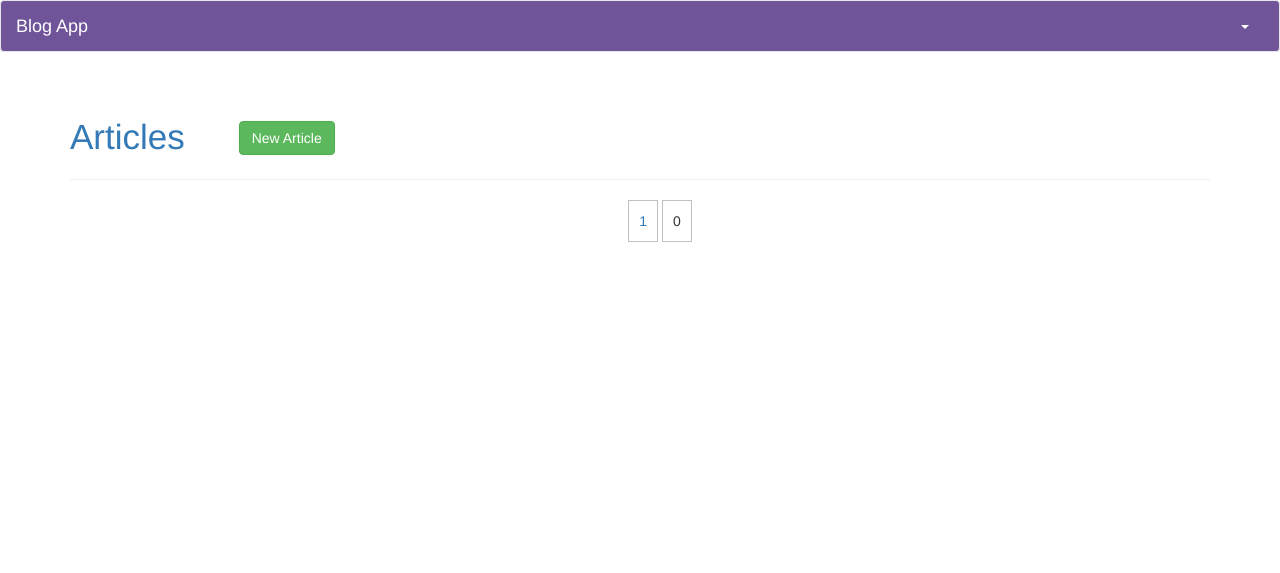
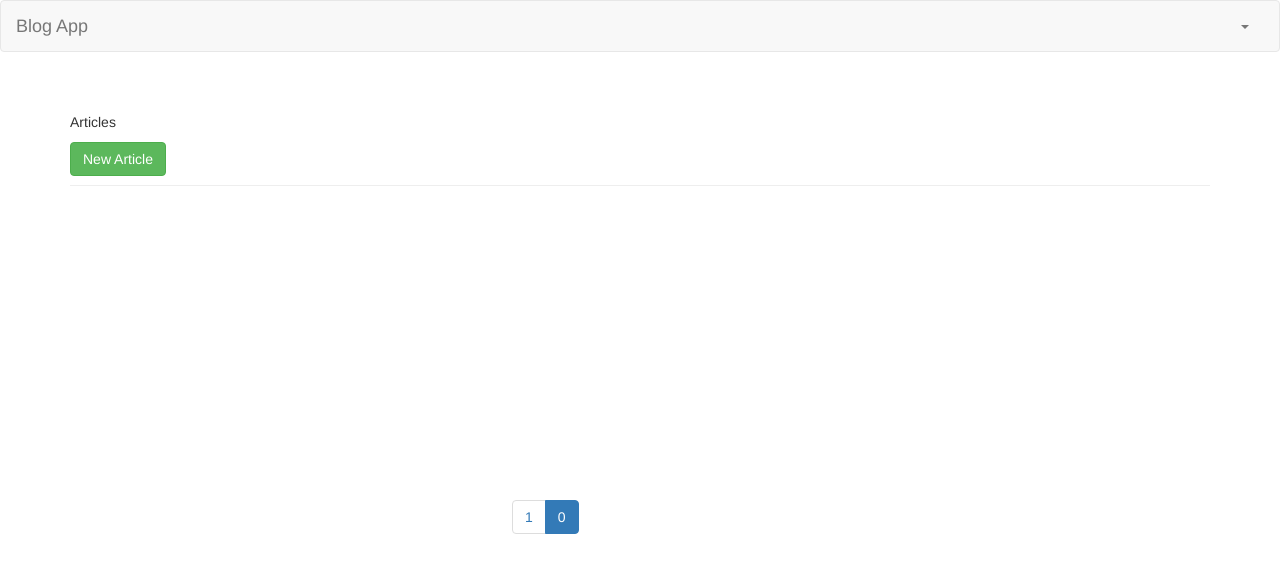
Before and after one commit to johnWIll17/silex_blog_app, a PHP site: template resources/views/articles/index.html.twig in a window 1280 px wide. Shown: the top 573 px of the page. Run offline with PHP 8.4, Linux system fonts and the light colour scheme; the template is opened without the code that fills it, so the values that code supplies are empty; some libraries are stand-ins or nearby versions.

```diff
--- a/resources/views/articles/index.html.twig
+++ b/resources/views/articles/index.html.twig
@@ -28,22 +28,27 @@
         {% endfor %}
     </div>
 
-    <div class="pagination">
-        <ul>
+
+    <nav>
+      <ul class="pagination" id="main-pagination">
         {% for page in range(1, page_total) %}
+
             {% if current_page == page %}
-                    <li><span>{{page}}</span></li>
+                <li class="active"><a href="{{ path('articles', { 'page': page }) }}">{{ page }}</a></li>
             {% else %}
                 {% if page == 1 %}
                     <li><a href="{{ path('articles') }}">{{ page }}</a></li>
                 {% else %}
                     <li><a href="{{ path('articles', { 'page': page}) }}">{{ page }}</a></li>
                 {% endif %}
+            {% endif %}
 
-                {% endif %}
         {% endfor %}
       </ul>
-    </div>
+    </nav>
+
+
+
 </div>
 
 {% endblock %}
--- a/resources/views/share/nav.html.twig
+++ b/resources/views/share/nav.html.twig
@@ -1,15 +1,9 @@
-<header>
+<header id="main-header">
     <nav class="navbar navbar-default">
         <div class="container-fluid">
             <!-- Brand and toggle get grouped for better mobile display -->
             <div class="navbar-header">
-                <button type="button" class="navbar-toggle collapsed" data-toggle="collapse" data-target="#bs-example-navbar-collapse-1" aria-expanded="false">
-                    <span class="sr-only">Toggle navigation</span>
-                    <span class="icon-bar"></span>
-                    <span class="icon-bar"></span>
-                    <span class="icon-bar"></span>
-                </button>
-                <a class="navbar-brand" href="{{ path('articles') }}">Blog App</a>
+              <a class="navbar-brand" href="{{ path('articles') }}">Blog App</a>
             </div>
 
             <!-- Collect the nav links, forms, and other content for toggling -->
--- a/src/MyApp/Controller/UserController.php
+++ b/src/MyApp/Controller/UserController.php
@@ -40,7 +40,6 @@ class UserController extends BaseController {
                 ));
 
                 return $this->app['twig']->render('users/login.html.twig', array(
-                    // 'invalid_user' => 'Your info is invalid!',
                     'login_form' => $form->createView()
                 ));
             } else {
--- a/web/asset/css/main.css
+++ b/web/asset/css/main.css
@@ -1,70 +1,117 @@
-body{
-    background-color: #ffffff;
-    /*color: #ffffff*/
+/* body{ */
+/*     background-color: #ffffff; */
+/*     /*color: #ffffff*/ */
+/* } */
+/* header > nav{ */
+/*     background-color: #6f5499 !important; */
+/*     color: #ffffff !important; */
+/* } */
+/* header .navbar-default .navbar-brand{ */
+/*     color : #ffffff; */
+/* } */
+/* header .navbar-default .navbar-brand:hover{ */
+/*     color : #ffffff; */
+/* } */
+/* .navbar-default .navbar-nav>li>a, .navbar-default .navbar-nav>li>a:hover{ */
+/*     color : #ffffff; */
+/* } */
+/* .navbar-default li.dropdown > ul.dropdown-menu{ */
+/*     width: 100%; */
+/* } */
+/* .page-header > p{ */
+/*     font-size: 35px; */
+/*     display: inline; */
+/*     margin-right: 50px; */
+/*     color: #337ab7; */
+/* } */
+/* .page-header > a{ */
+/*     margin-bottom: 15px; */
+/* } */
+/* #register, #login{ */
+/*     background-color: #ffffff; */
+/*     width: 600px; */
+/*     margin: 0px auto; */
+/*     border: 1px solid white; */
+/* } */
+/* #createarticle{ */
+/*     background-color: #ffffff; */
+/*     width: 80%; */
+/*     margin: 0px auto; */
+/*     border: 1px solid white; */
+/* } */
+/* #createarticle .control-label{ */
+/*     text-align: left; */
+/* } */
+/* #createarticle textarea{ */
+/*     height: 300px; */
+/* } */
+/* #updatearticle_content{ */
+/*     height: 300px; */
+/* } */
+/* .article-title{ */
+/*     font-size: 20px; */
+/* } */
+/* .article-author{ */
+/*     font-style: italic; */
+/*     margin-left: 20px; */
+/* } */
+/* .comment-list{ */
+/*     margin-top: 20px */
+/* } */
+/* .pagination{ */
+/*     display: block; */
+/*     text-align: center; */
+/*     margin: 0 auto; */
+/* } */
+/* .pagination ul li{ */
+/*     display: inline-block; */
+/*     padding: 10px; */
+/*     border: 1px solid silver; */
+/* } */
+/*  */
+/*  */
+/*  */
+
+body {
+    font-size: 16px;
 }
-header > nav{
-    background-color: #6f5499 !important;
-    color: #ffffff !important;
+
+.list-articles div.article-title {
+    font-size: 2rem;
 }
-header .navbar-default .navbar-brand{
-    color : #ffffff;
+
+.list-articles div.article-content {
+    font-size: 1.5rem;
 }
-header .navbar-default .navbar-brand:hover{
-    color : #ffffff;
+
+ul#main-pagination {
+    position: absolute;
+    top: 60%;
+    left: 40%;
 }
-.navbar-default .navbar-nav>li>a, .navbar-default .navbar-nav>li>a:hover{
-    color : #ffffff;
+
+div.login_form {
+    padding: 50px 100px;
+    width: 650px;
+    background-color: #ddd;
+    position: absolute;
+    top: 20%;
+    left: 30%;
 }
-.navbar-default li.dropdown > ul.dropdown-menu{
+
+div.login_form h1 {
+    font-size: 3rem;
+    text-align: center;
+    margin-bottom: 35px;
+}
+
+button#blog_login_submit {
     width: 100%;
-}
-.page-header > p{
-    font-size: 35px;
-    display: inline;
-    margin-right: 50px;
-    color: #337ab7;
-}
-.page-header > a{
-    margin-bottom: 15px;
-}
-#register, #login{
-    background-color: #ffffff;
-    width: 600px;
-    margin: 0px auto;
-    border: 1px solid white;
-}
-#createarticle{
-    background-color: #ffffff;
-    width: 80%;
-    margin: 0px auto;
-    border: 1px solid white;
-}
-#createarticle .control-label{
-    text-align: left;
-}
-#createarticle textarea{
-    height: 300px;
-}
-#updatearticle_content{
-    height: 300px;
-}
-.article-title{
+    border: 0px;
+    color: #fff;
+    text-shadow: 0 1px rgba(0,0,0,0.1);
+    background-color: #4d90fe;
+    padding: 12px 0px;
+    font-family: roboto;
     font-size: 20px;
 }
-.article-author{
-    font-style: italic;
-    margin-left: 20px;
-}
-.comment-list{
-    margin-top: 20px
-}
-.pagination{
-    display: block;
-    text-align: center;
-    margin: 0 auto;
-}
-.pagination ul li{
-    display: inline-block;
-    padding: 10px;
-    border: 1px solid silver;
-}
```
Also changed, not shown: app/config/routes.php (+13 -13 lines), resources/views/users/login.html.twig (+5 -2 lines), src/MyApp/Controller/ArticleController.php (+16 -8 lines), src/MyApp/Controller/BaseController.php (+7 -0 lines), src/MyApp/Service/ArticleService.php (+17 -8 lines), 1 other file. Lines whose indentation alone changed are shown as unchanged.
